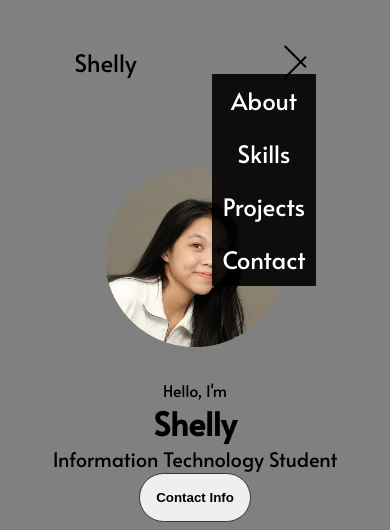
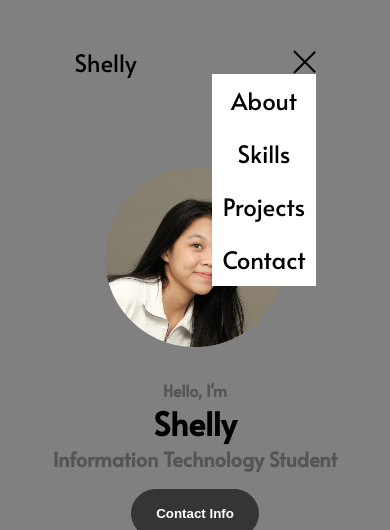
Before and after one commit to shellyy032/Responsive_Portfolio, a plain HTML site: page index.html in a window 390 px wide. Both pictures are taken after a click on the element 300 px from the left and 215 px from the top of the page. Shown: the part 153-683 px from the top of the page. Drawn offline with Linux system fonts and the light colour scheme.

Commit message:
portfolio.css

```diff
--- a/portfolio.css
+++ b/portfolio.css
@@ -1,4 +1,3 @@
-/* General */
 @import url("https://fonts.googleapis.com/css2?family=Alata&display=swap");
 
 * {
@@ -25,16 +24,18 @@ html {
 }
 
 p {
-  color: white);
+  color: rgb(85, 85, 85);
 }
 
-/* Transition */
+
+
 a,
 .btn {
   transition: all 300ms ease;
 }
 
-/* Navigation */
+
+
 nav,
 .nav-links {
   display: flex;
@@ -54,12 +55,12 @@ nav {
 
 a {
   color: black;
-  text-decoration: underline;
-  text-decoration-color: grey;
+  text-decoration: none;
+  text-decoration-color: white;
 }
 
 a:hover {
-  color: white;
+  color: grey;
   text-decoration: underline;
   text-underline-offset: 1rem;
   text-decoration-color: rgb(181, 181, 181);
@@ -73,7 +74,8 @@ a:hover {
   cursor: default;
 }
 
-/* Hamburger Menu */
+
+
 #hamburger-nav {
   display: none;
 }
@@ -96,19 +98,18 @@ a:hover {
   width: 100%;
   height: 2px;
   background-color: black;
-  transition: all 0.3s ease-in-out;
+  transition: all 0.3 ease-in-out;
 }
 
-/* Menu Links */
 .menu-links {
   position: absolute;
   top: 100%;
   right: 0;
-  background-color: rgba(0, 0, 0, 0.9);
-  width: max-content;
+  background-color: white;
+  width: fit-content;
   max-height: 0;
   overflow: hidden;
-  transition: all 0.3s ease-in-out;
+  transition: all 0.3 ease-in-out;
 }
 
 .menu-links a {
@@ -116,9 +117,9 @@ a:hover {
   padding: 10px;
   text-align: center;
   font-size: 1.5rem;
-  color: white;
+  color: black;
   text-decoration: none;
-  transition: all 0.3s ease-in-out;
+  transition: all 0.3 ease-in-out;
 }
 
 .menu-links li {
@@ -130,7 +131,7 @@ a:hover {
 }
 
 .hamburger-icon.open span:first-child {
-  transform: rotate(45deg) translateY(8px);
+  transform: rotate(45deg) translate(10px, 5px);
 }
 
 .hamburger-icon.open span:nth-child(2) {
@@ -138,27 +139,37 @@ a:hover {
 }
 
 .hamburger-icon.open span:last-child {
-  transform: rotate(-45deg) translateY(-8px);
+  transform: rotate(-45deg) translate(10px, -5px);
 }
 
-.hamburger-icon span {
+.hamburger-icon span:first-child {
   transform: none;
 }
 
-/* Section */
+.hamburger-icon span:first-child {
+  opacity: 1;
+}
+
+.hamburger-icon span:first-child {
+  transform: none;
+}
+
+
+
 section {
-    padding-top: 4vh ;
+  padding-top: 4vh;
+  height: 96vh;
+  margin: 0 10rem;
+  box-sizing: border-box;
+  min-height: fit-content;
 }
 
 .section-container {
   display: flex;
-    justify-content: space-around;
-    align-items: center;
-    gap: 2rem;
 }
 
 
-/* Profile */
+
 #profile {
   display: flex;
   justify-content: center;
@@ -170,7 +181,7 @@ section {
   display: flex;
   height: 400px;
   width: 400px;
-    margin: auto;
+  margin: auto 0;
 }
 
 .section__text {
@@ -178,15 +189,15 @@ section {
   text-align: center;
 }
 
-.section__text p{
-    font-size: 600;
+.section__text p {
+  font-weight: 600;
 }
 
-.section__text p1 {
+.section__text__p1 {
   text-align: center;
 }
 
-.section__text p1 {
+.section__text__p2 {
   font-size: 1.75rem;
   margin-bottom: 1rem;
 }
@@ -204,24 +215,25 @@ section {
 }
 
 
-/* Icons */
+
 .icon {
   cursor: pointer;
   height: 2rem;
 }
 
 
-/* Button */
+
 .btn-container {
   display: flex;
+  justify-content: center;
   gap: 1rem;
-    justify-content: center;
 }
 
 .btn {
   font-weight: 600;
   transition: all 300ms ease;
   padding: 1rem;
+  width: 8rem;
   border-radius: 2rem;
 }
 
@@ -230,17 +242,16 @@ section {
   border: rgb(53, 53, 53) 0.1rem solid;
 }
 
-.btn-color-1 :hover,
- .btn-color-2:hover {
-    background-color: rgb(53, 53, 53);
-    color: white;
-  }
-
 .btn-color-1:hover,
 .btn-color-2:hover {
   cursor: pointer;
 }
 
+.btn-color-1,
+.btn-color-2:hover {
+  background: rgb(53, 53, 53);
+  color: white;
+}
 
 .btn-color-1:hover {
   background: rgb(0, 0, 0);
@@ -259,7 +270,7 @@ section {
 }
 
 
-/* About */
+
 #about {
   position: relative;
 }
@@ -282,11 +293,6 @@ section {
 
 .about-pic {
   border-radius: 2rem;
-  background-image: url("./icon/about-pic.png");
-  background-size: cover;
-  background-position: center;
-  width: 400px;
-  height: 400px;
 }
 
 .arrow {
@@ -316,7 +322,8 @@ section {
   margin: auto 0;
 }
 
-/* EXPERIENCE */
+
+
 #experience {
   position: relative;
 }
@@ -352,14 +359,10 @@ article {
 
 article .icon {
   cursor: default;
-  background-image: url("./icon/checkmark.png");
-  background-size: cover;
-  background-position: center;
-  width: 25px; /* Adjust icon size */
-  height: 25px; /* Adjust icon size */
 }
 
-/* Project */
+
+
 #projects {
   position: relative;
 }
@@ -371,9 +374,6 @@ article .icon {
 
 .project-img {
   border-radius: 2rem;
-  background-image: url("./icon/project-1.png");
-  background-size: cover;
-  background-position: center;
   width: 90%;
   height: 90%;
 }
@@ -388,7 +388,8 @@ article .icon {
   border-color: rgb(163, 163, 163);
 }
 
-/* Contact */
+
+
 #contact {
   display: flex;
   justify-content: center;
@@ -421,18 +422,14 @@ article .icon {
 
 .contact-icon {
   cursor: default;
-  background-image: url("./icon/linkedin.png");
-  background-size: cover;
-  background-position: center;
-  width: 40px; /* Adjust icon size */
-  height: 40px; /* Adjust icon size */
 }
 
 .email-icon {
-  height: 3rem; /* Adjust email icon size */
+  height: 2.5rem;
 }
 
-/* Footer */
+
+
 footer {
   height: 26vh;
   margin: 0 1rem;
```
Lines whose indentation alone changed are shown as unchanged.
